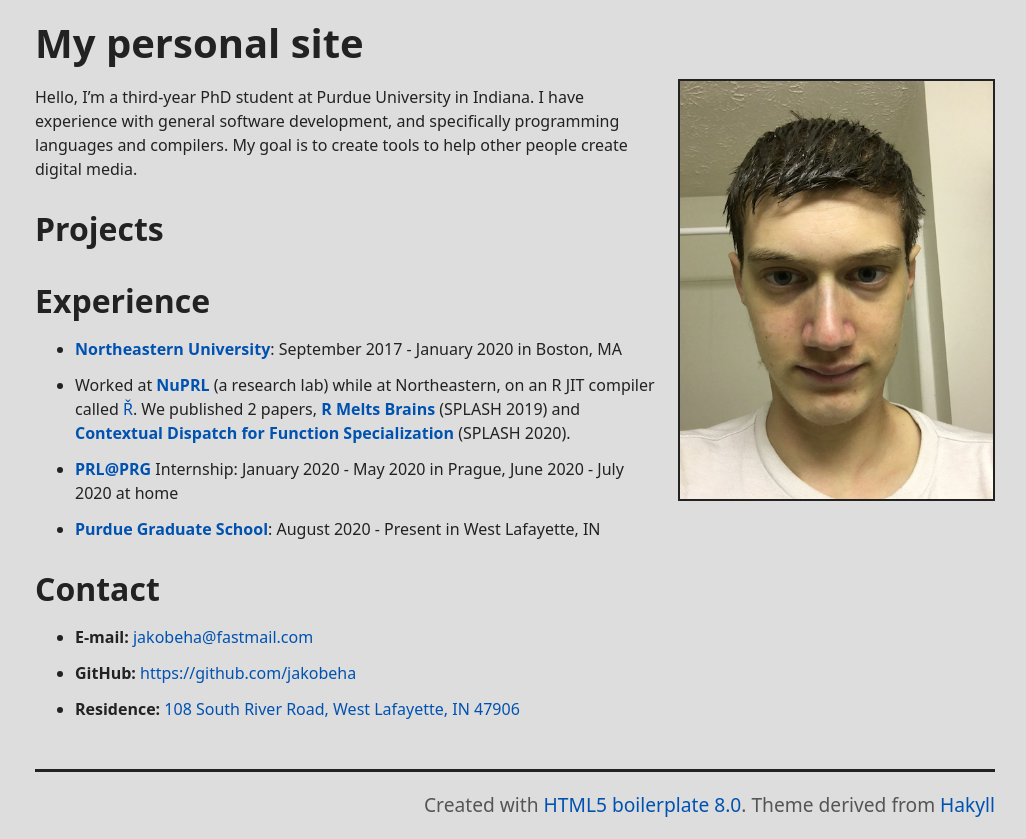
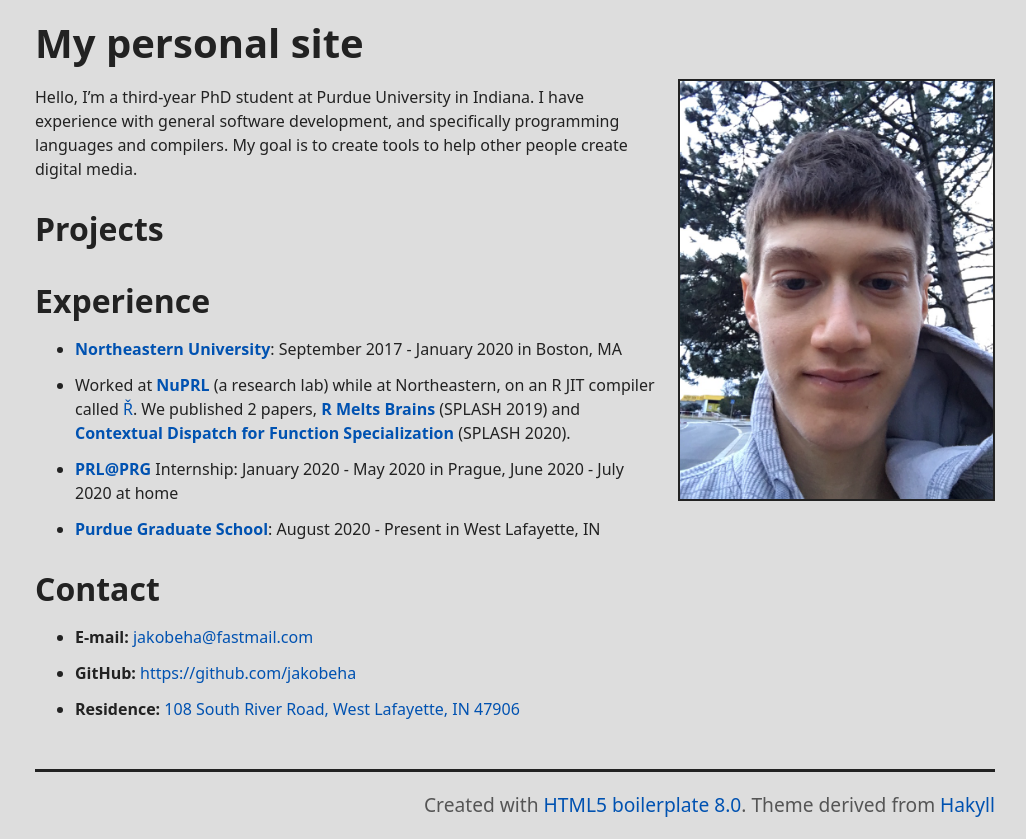
Before and after one commit to Jakobeha/personal-site, a plain HTML site: page index.html in a window 1280 px wide. Shown: the part 88-927 px from the top of the page, without its empty margins (125-1151 px from the left). Drawn offline with Linux system fonts and the light colour scheme.

Commit message:
publish (develop branch has the code)

```diff
--- a/index.html
+++ b/index.html
@@ -44,7 +44,7 @@
 </header>
 <main role="main">
   <h1>My personal site</h1>
-  <img src="/img/me.png" loading="lazy" class="index-me" alt="me">
+  <img src="/img/me.jpeg" loading="lazy" class="index-me" alt="me">
 
 <p>Hello, I’m a third-year PhD student at Purdue University in Indiana. I have experience with general software development, and specifically programming languages and compilers. My goal is to create tools to help other people create digital media.</p>
 
```
Also changed, not shown: img/me.jpeg (added), img/me.png (deleted).
